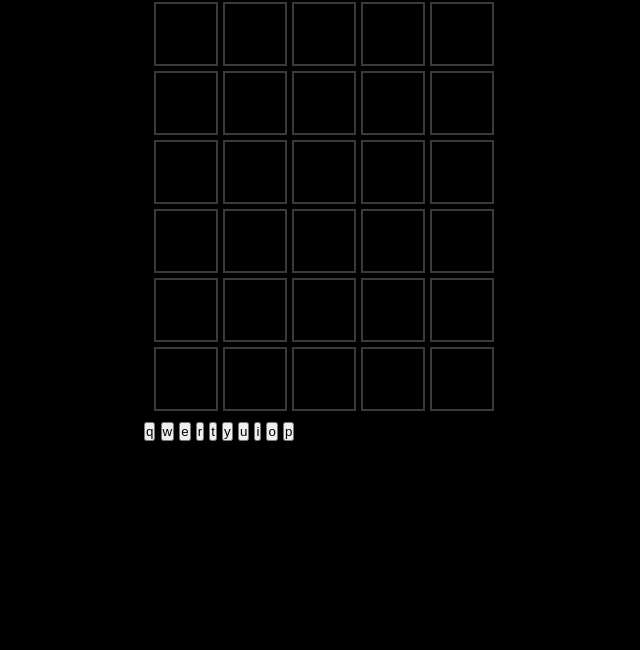
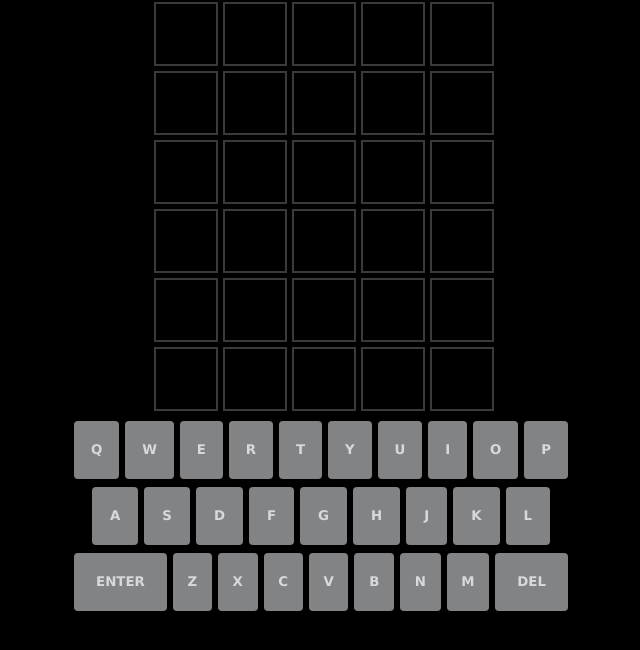
Before and after one commit to shaikh-shoaib/Wordle, a plain HTML site: page index.html in a window 1280 px wide. Shown: the part 68-718 px from the top of the page, without its empty margins (316-956 px from the left). Drawn offline with Linux system fonts and the light colour scheme.

Commit message:
updating

```diff
--- a/css/styles.css
+++ b/css/styles.css
@@ -14,6 +14,13 @@ html, body {
     background-color: black;
     height: 100%;
     align-items: center;
+    flex-direction: column;
+}
+
+#game {
+    width: 100%;
+    max-width: 500px;
+    display: flex;
     flex-direction: column;
 }
 
@@ -53,3 +60,39 @@ header {
     font-size: 2rem;
     font-weight: bold;
 }
+
+#keyboard-container {
+    height: 200px;
+}
+
+.keyboard-row {
+    display: flex;
+    justify-content: center;
+    width: 100%;
+    margin: 0 auto 8px;
+    touch-action: manipulation;
+}
+
+.keyboard-row button {
+    font-family: inherit;
+    font-weight: bold;
+    border: 0;
+    padding: 0;
+    height: 58px;
+    cursor: pointer;
+    background-color: rgb(129, 131, 132);
+    color: rgb(215, 218, 220);
+    flex-grow: 1;
+    text-transform: uppercase;
+    margin-right: 6px;
+    border-radius: 4px;
+    user-select: none;
+}
+
+.keyboard-row button.wide-button {
+    flex-grow: 1.5;
+}
+
+.spacer-half {
+    flex-grow: 0.5;
+}
--- a/index.html
+++ b/index.html
@@ -33,6 +33,32 @@
           <button data-key="o">o</button>
           <button data-key="p">p</button>
         </div>
+
+        <div class="keyboard-row">
+          <div class="spacer-half"></div>
+          <button data-key="a">a</button>
+          <button data-key="s">s</button>
+          <button data-key="d">d</button>
+          <button data-key="f">f</button>
+          <button data-key="g">g</button>
+          <button data-key="h">h</button>
+          <button data-key="j">j</button>
+          <button data-key="k">k</button>
+          <button data-key="l">l</button>
+          <div class="spacer-half"></div>
+        </div>
+
+        <div class="keyboard-row">
+          <button data-key="enter" class="wide-button">Enter</button>
+          <button data-key="z">z</button>
+          <button data-key="x">x</button>
+          <button data-key="c">c</button>
+          <button data-key="v">v</button>
+          <button data-key="b">b</button>
+          <button data-key="n">n</button>
+          <button data-key="m">m</button>
+          <button data-key="del" class="wide-button">Del</button>
+        </div>
       </div>
     </div>
   </div>
```
